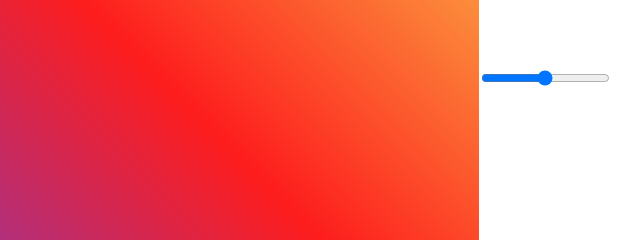
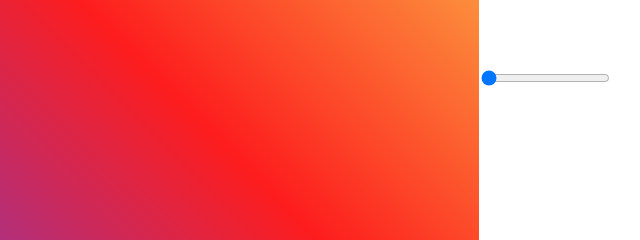
Before and after one commit to grzegorzxpatyk/border-radius-previewer, a plain HTML site: page index.html in a window 1280 px wide. Shown: the part 322-562 px from the top of the page, 415-1055 px from the left. Drawn offline with Linux system fonts and the light colour scheme.

Commit message:
change slider starting parameters

```diff
--- a/index.html
+++ b/index.html
@@ -11,7 +11,7 @@
 
 <body>
     <div class="previewer"></div>
-    <input type="range" min="0" max="100" id="border-radius-slider">
+    <input type="range" min="0" max="50" step="0.5" value="0" id="border-radius-slider">
     <script src="App.js"></script>
 </body>
 
```
